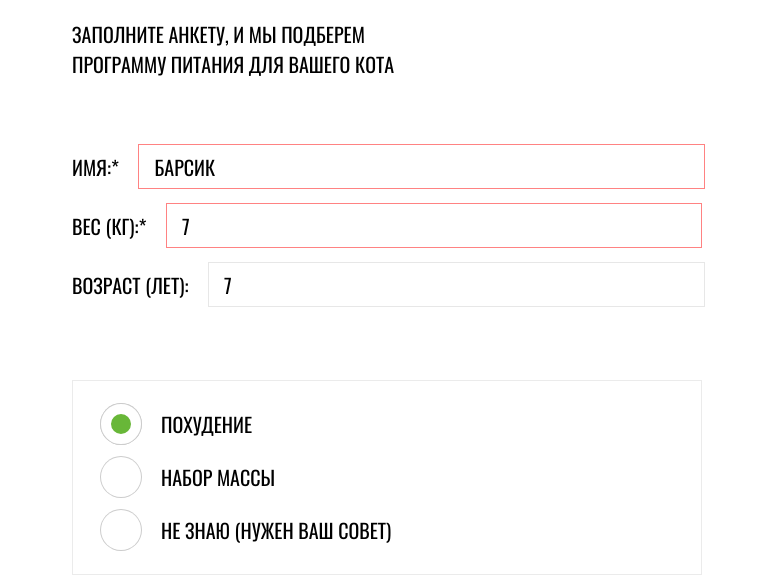
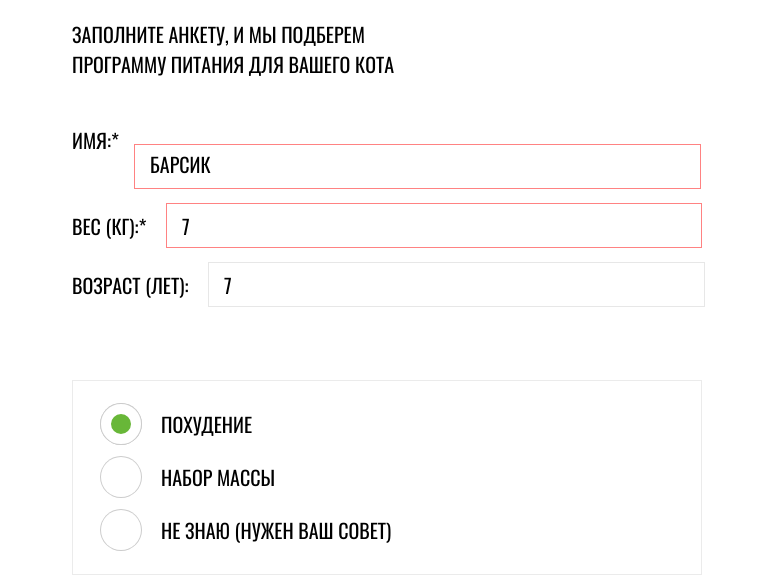
Before and after one commit to Amanter/907509-cat-energy-21, a website: page source/form.html in a window 1280 px wide. Shown: the part 239-815 px from the top of the page, without its empty margins (254-1025 px from the left). Drawn offline with nearby package versions, Linux system fonts and the light colour scheme; files that its build step writes are made by us from their sources.

Commit message:
full project v 10.0.1

```diff
--- a/source/form.html
+++ b/source/form.html
@@ -10,7 +10,7 @@
     <header class="page-header">
       <div class="page-header__wrapper">
         <h1 class="visually-hidden">Интернет-магазин питания для котов Cat Energy</h1>
-        <a class="page-header__logo" href="#">
+        <a class="page-header__logo" href="index.html">
           <picture>
             <source media="(min-width: 1400px)" srcset="img/logo-desktop.svg">
             <source media="(min-width: 768px)" srcset="img/logo-tablet.svg">
@@ -45,9 +45,8 @@
                 <h2 class="selection-program__title">Подбор программы</h2>
                 <p class="selection-program__form-text">Заполните анкету, и мы подберем программу питания для вашего кота</p>
                 <div class="selection-program__secection-container">
-                  <label class="selection-program__cat" for="cat-name-field">Имя:*
-                    <input class="selection-program__cat-name-input selection-program__cat--error selection-program-input" type="text" name="cat-name" id="cat-name-field" placeholder="Барсик" required>
-                  </label>
+                  <label class="selection-program__cat" for="cat-name-field">Имя:*</label>
+                  <input class="selection-program__cat-name-input selection-program__cat--error selection-program-input" type="text" name="cat-name" id="cat-name-field" placeholder="Барсик" required>
                   <label class="selection-program__cat" for="cat-weight-field">Вес (кг):*
                     <input class="selection-program__cat-weight-input selection-program__cat--error selection-program-input" type="text" name="cat-weight" id="cat-weight-field" placeholder="7" required>
                   </label>
--- a/source/less/blocks/selection-program-input.less
+++ b/source/less/blocks/selection-program-input.less
@@ -12,6 +12,7 @@
 
   &::placeholder {
     color: @basic-dark;
+    padding-top: 6px;
     .set-font(16px, 18px);
 
     @media @tablet {
```
Also changed, not shown: source/catalog.html (+1 -1 lines).
